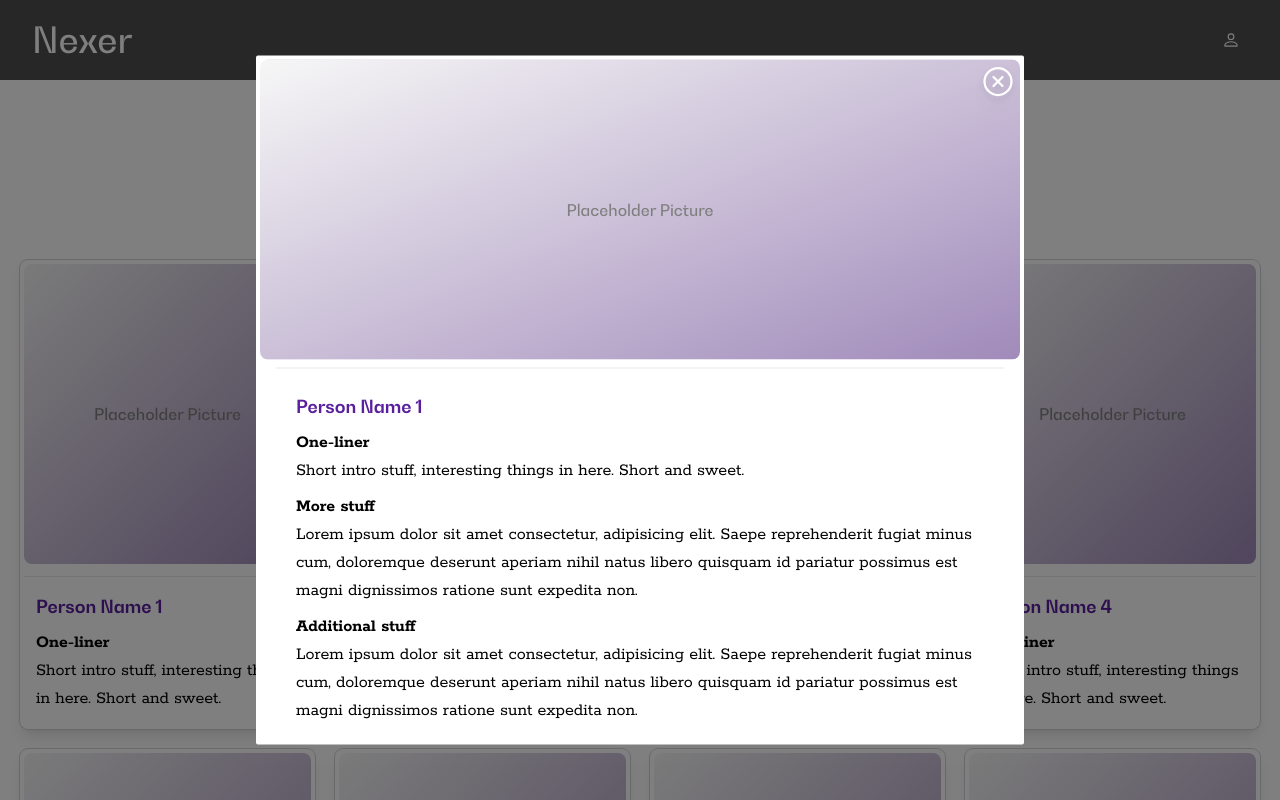
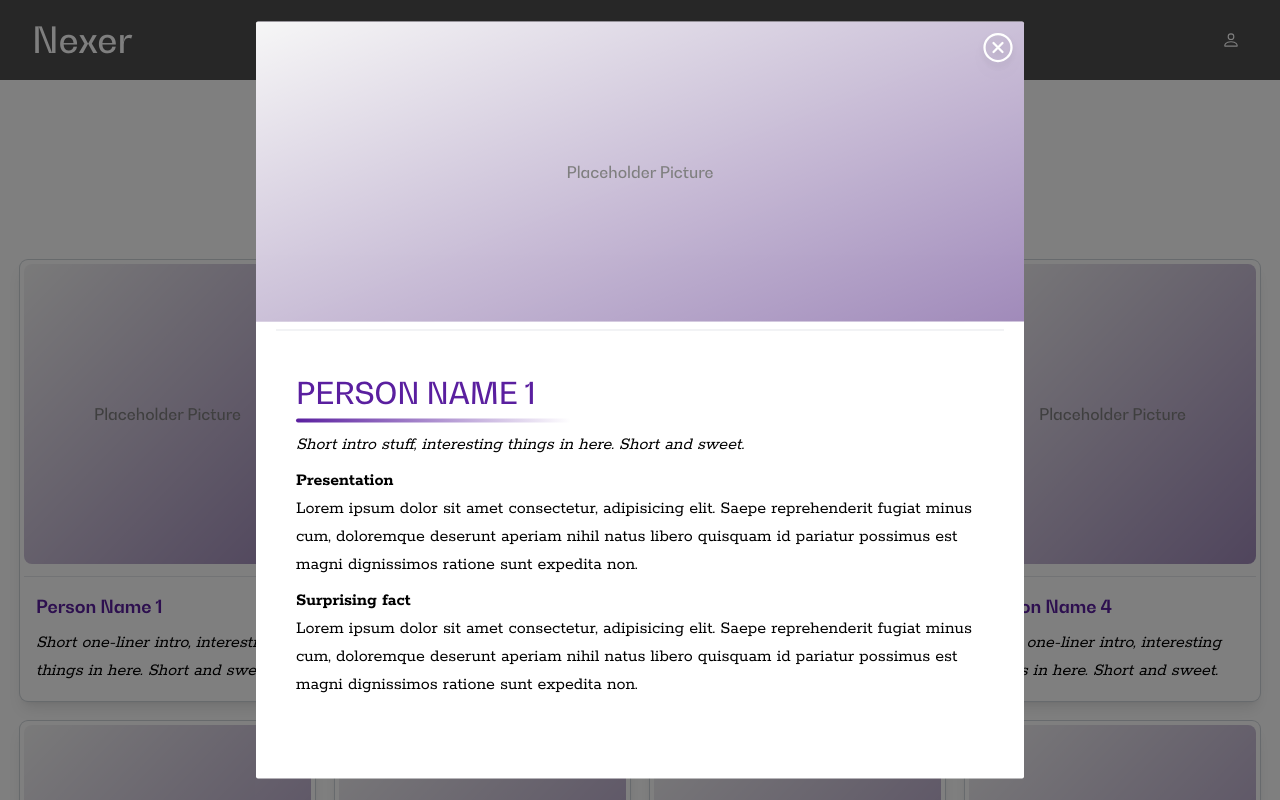
Before and after one commit to PortalBoost/PortalBoost, a React (Vite) app in the folder PortalBoost/ClientApp/: page / in a window 1280 px wide. Both pictures are taken after a click on the element 167 px from the left and 494 px from the top of the page. Shown: the top 800 px of the page. Built offline with nearby package versions, Linux system fonts and the light colour scheme; a web font is replaced by a local one.

Commit message:
Modal styling

```diff
--- a/PortalBoost/ClientApp/src/components/employee/EmployeeModal.tsx
+++ b/PortalBoost/ClientApp/src/components/employee/EmployeeModal.tsx
@@ -1,13 +1,7 @@
 
+import { useEffect } from "react";
 import { IoCloseCircleOutline } from "react-icons/io5"
-// Container
-// Card Header/Top section
-// Image
-// Name(?)
-// Card contents
-// About-me sections
-// Card footer(?)
-// Send a message button (email)
+
 
 interface EmployeeModalProps {
 	isOpen: boolean;
@@ -16,6 +10,7 @@ interface EmployeeModalProps {
 }
 
 // TODO: Reusable modal container instead?
+// TODO: Esc to close modal
 // TODO: Center inner container?
 // TODO: Scroll through modal
 // TODO: Close button, fixed at top. When scrolled down, fixed at bottom.
@@ -24,7 +19,7 @@ const EmployeeModal = ({ isOpen, toggleOpen, testId }: EmployeeModalProps) => {
 
 
 
-	const placeholderProfilePicture = <div className="bg-n-purple-dark w-[1500px] h-[300px] p-1 m-1 shrink flex justify-center items-center rounded-lg
+	const placeholderProfilePicture = <div className="bg-n-purple-dark w-[1500px] h-[300px]  shrink flex justify-center items-center
 	bg-gradient-to-br opacity-50 from-n-offwhite ">Placeholder Picture</div>
 
 
@@ -33,12 +28,12 @@ const EmployeeModal = ({ isOpen, toggleOpen, testId }: EmployeeModalProps) => {
 			{
 				isOpen && (
 
-					< div
+					< div id="modal-overlay"
 						className="bg-black bg-opacity-50 fixed top-0 right-0 left-0 w-full h-full z-50"
 						onClick={toggleOpen} >
 
 						{/** Modal background */}
-						<div className="bg-white absolute top-1/2 left-1/2 -translate-y-1/2 -translate-x-1/2
+						<div id="modal" className="bg-white absolute top-1/2 left-1/2 -translate-y-1/2 -translate-x-1/2
 						w-full h-screen sm:max-w-3xl xs:h-auto overflow-auto
 						rounded-sm  "
 							onClick={(e) => e.stopPropagation()}>
@@ -46,18 +41,19 @@ const EmployeeModal = ({ isOpen, toggleOpen, testId }: EmployeeModalProps) => {
 							{/** Main Content */}
 							<div className=" w-full h-full rounded-sm">
 								{/** Fake image*/}
-								<div className="flex justify-center ">
+								<div className="flex justify-center mb-2 ">
 									{placeholderProfilePicture}
 								</div>
 								<hr className="m-1 sm:mx-5"></hr>
 								{/** Card Content */}
-								<div className="p-3 sm:py-5 sm:px-10">
-									<div className="text-n-purple font-semibold text-lg">Person Name {testId}</div>
-									<p className="mt-2 font-bold">One-liner</p>
-									<p className="">Short intro stuff, interesting things in here. Short and sweet. </p>
-									<p className="mt-2 font-bold">More stuff</p>
+								<div className="p-3 sm:py-8 sm:pb-20 sm:px-10">
+									<div className="text-n-purple text-3xl uppercase py-2 "> Person name {testId}</div>
+									<div className="bg-gradient-to-r from-n-purple  p-0.5 w-2/5 rounded-full"></div>
+									{/* <p className="mt-2 font-bold">One-liner</p> */}
+									<p className="pt-2 italic">Short intro stuff, interesting things in here. Short and sweet. </p>
+									<p className="mt-2 font-bold">Presentation</p>
 									<p> Lorem ipsum dolor sit amet consectetur, adipisicing elit. Saepe reprehenderit fugiat minus cum, doloremque deserunt aperiam nihil natus libero quisquam id pariatur possimus est magni dignissimos ratione sunt expedita non.</p>
-									<p className="mt-2 font-bold">Additional stuff</p>
+									<p className="mt-2 font-bold">Surprising fact</p>
 									<p> Lorem ipsum dolor sit amet consectetur, adipisicing elit. Saepe reprehenderit fugiat minus cum, doloremque deserunt aperiam nihil natus libero quisquam id pariatur possimus est magni dignissimos ratione sunt expedita non.</p>
 								</div>
 
--- a/PortalBoost/ClientApp/src/components/employee/EmployeePreview.tsx
+++ b/PortalBoost/ClientApp/src/components/employee/EmployeePreview.tsx
@@ -21,7 +21,6 @@ const EmployeePreview = ({ testId }: TestEmployeeProps) => {
 	// TODO: Nicer looking outline
 	// TODO: Hover effects
 	// TODO: Overlays?
-	// TODO: Crop image
 	const placeholderProfilePicture = <div className="bg-n-purple-dark w-[600px] h-[300px] p-1 m-1 shrink flex justify-center items-center rounded-lg
 	 bg-gradient-to-br opacity-50 from-n-offwhite ">Placeholder Picture</div>
 
@@ -39,8 +38,8 @@ const EmployeePreview = ({ testId }: TestEmployeeProps) => {
 				<hr className="m-1"></hr>
 				<div className="p-4 pt-2">
 					<div className="text-n-purple font-semibold text-lg">Person Name {testId}</div>
-					<p className="mt-2 font-bold">One-liner</p>
-					<p className="">Short intro stuff, interesting things in here. Short and sweet. </p>
+					{/* <p className="mt-2 font-bold">One-liner</p> */}
+					<p className="mt-2 italic">Short one-liner intro, interesting things in here. Short and sweet. </p>
 				</div>
 			</div>
 			<EmployeeModal isOpen={openModal} toggleOpen={toggleOpen} testId={testId} />
--- a/PortalBoost/ClientApp/src/pages/landingPage/LandingPage.tsx
+++ b/PortalBoost/ClientApp/src/pages/landingPage/LandingPage.tsx
@@ -7,12 +7,11 @@ import { TestUser } from "../../models/TestUser"
 
 
 const LandingPage = () => {
-	const navigate = useNavigate();
+
 	//Test stuff
 	const [loggedinUser, setLoggedinUser] = useRecoilState(userState)
 	const [validLogin, setValidLogin] = useRecoilState(successfullLogin)
 
-	// TODO: Redirect to "/" as a logged out user
 	const testHandleLogout = () => {
 		// Test stuff, resets testUser object. There's probably a better way of doing this
 		const emtpyUser: TestUser = {
@@ -25,7 +24,7 @@ const LandingPage = () => {
 	}
 
 	return (
-		<div>
+		<div className="">
 			<p className="">This is a LandingPage</p>
 			<p>You appear to be logged in as: </p>
 			<p className="font-bold">Username: {loggedinUser.username}<br /> Email: {loggedinUser.email} </p>
--- a/PortalBoost/ClientApp/src/pages/viewEmployees/ViewEmployees.tsx
+++ b/PortalBoost/ClientApp/src/pages/viewEmployees/ViewEmployees.tsx
@@ -22,7 +22,7 @@ const ViewEmployees = () => {
 		{ testEmployeeID: 10 },
 	]
 
-	const placeholderSearchbar = <div className="ring-1 ring-n-purple rounded-md p-2 max-w-xs truncate shrink">Searchbar - layout placeholder </div>
+	const placeholderSearchbar = <div className="ring-1 ring-n-purple rounded-md p-2 sm:w-96 max-w-xs truncate shrink">Searchbar - placeholder </div>
 	//TODO: Proper grid sizing
 	return (
 		<div className="container mt-20 p-5">
```
